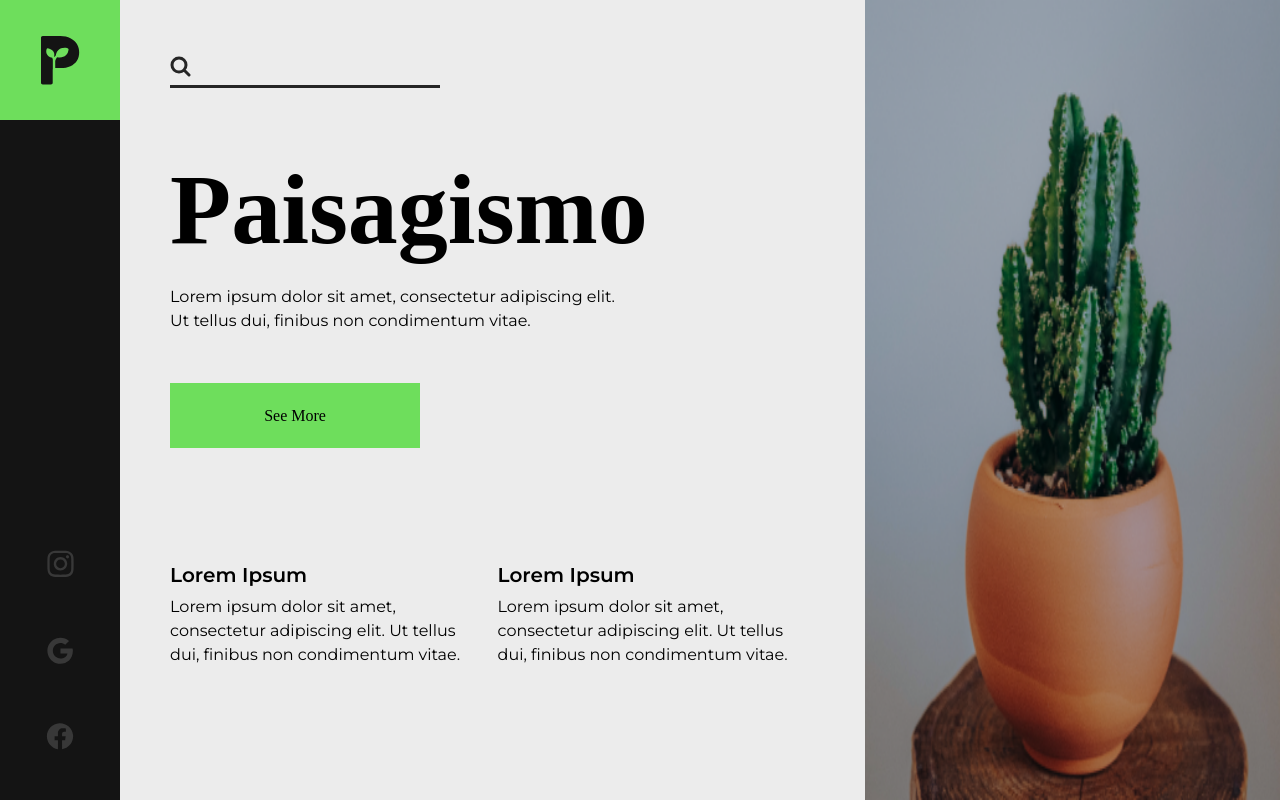
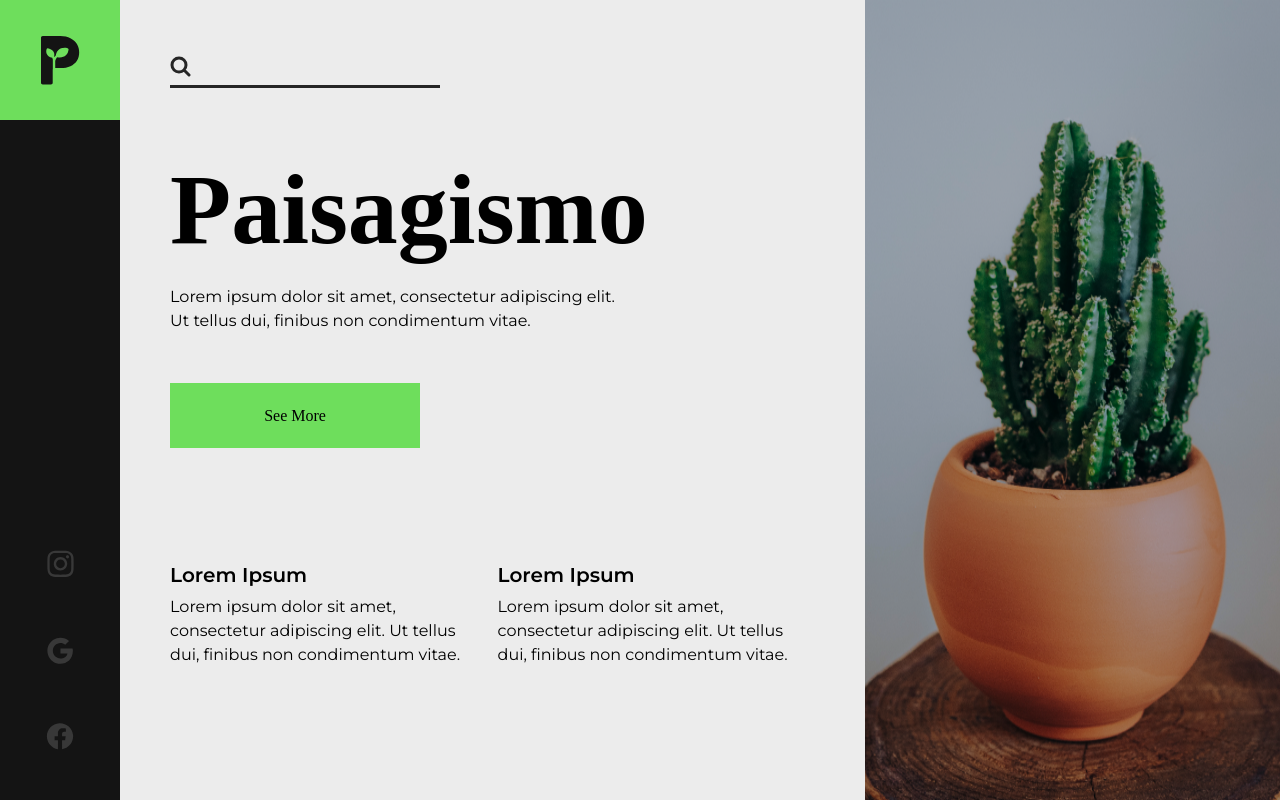
Before and after one commit to Alisson-Lima/PVPlant, a React (Vite) app: page / in a window 1280 px wide. Built offline with nearby package versions, Linux system fonts and the light colour scheme; a web font is replaced by a local one.

Commit message:
Adjusting image size

```diff
--- a/src/components/BgImage/index.jsx
+++ b/src/components/BgImage/index.jsx
@@ -1,11 +1,24 @@
+import { useState } from "react"
 import ImageDesktop from "../../assets/image/desktop-image.png"
 import ImageMobile from "../../assets/image/mobile-image.png"
 import "./style.css"
 export function BgImage(){
+    const [imageWidth, setImageWidth] = useState(ImageDesktop)
 
+    function widthImageFun(){
+        let screenWidth = window.innerWidth
+        if(screenWidth <= 1000){
+            setImageWidth(ImageMobile)
+            console.log(imageWidth)
+        }else if(screenWidth > 1000){
+            setImageWidth(ImageDesktop)
+            console.log(imageWidth)
+        }
+
+    }
     return(
-        <div className="bgImage">
-            <img src={ImageMobile} alt="" />
+        <div className="bgImage" onChange={widthImageFun}>
+            <img src={imageWidth} alt="" />
         </div>
     )
 }
--- a/src/components/BgImage/style.css
+++ b/src/components/BgImage/style.css
@@ -15,7 +15,13 @@
 }
 
 @media screen and (min-width: 1024px){
+    .bgImage img{
+        position: relative;
+        width: 100%;
+        height: 100%;
+    }
     .bgImage{
+        display: block;
         left: 120px;
         width: 32.42%;
         left: calc(9.38% + 58.2%);
```
